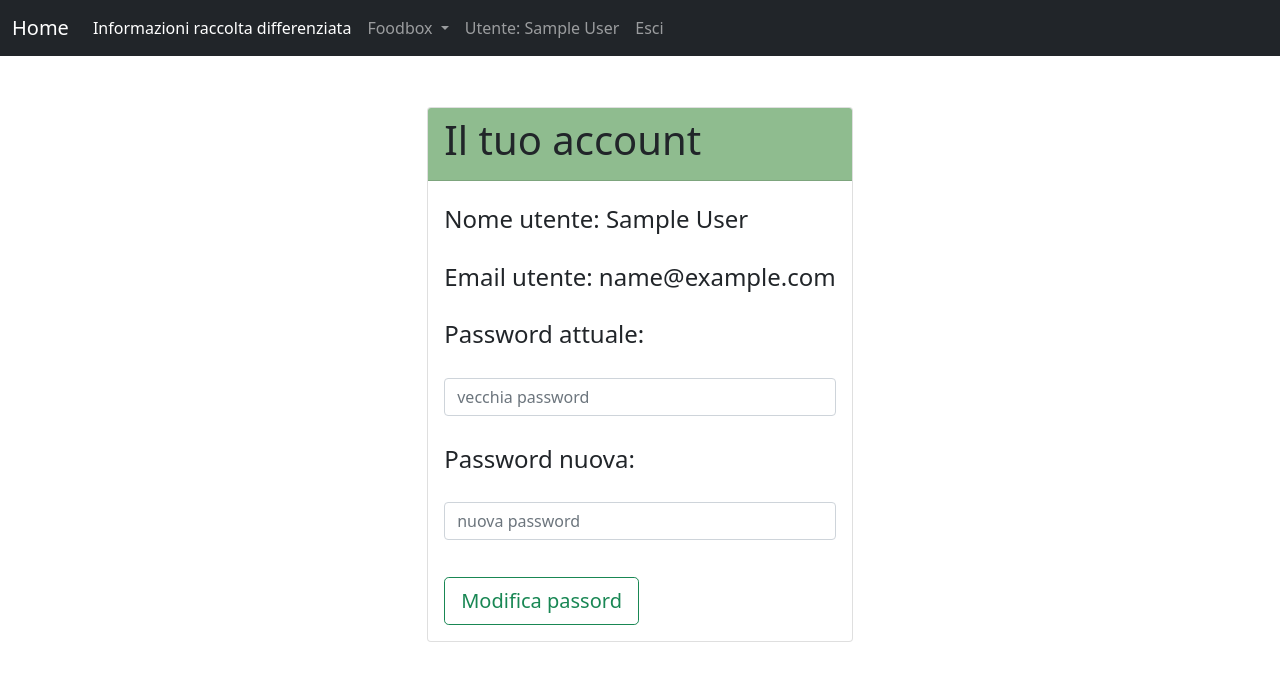
After one commit to RaffaeleMosca/GreenCityv1, a Flask app: page /utente/ in a window 1280 px wide. The commit adds this page. Shown: the top 681 px of the page. Run offline with Flask 2, Linux system fonts and the light colour scheme; the visitor is signed in with stand-in values (Sample User, id 1); some libraries are stand-ins or nearby versions.

Commit message:
aggiunta sezione account

```diff
--- a/app.py
+++ b/app.py
@@ -1,7 +1,8 @@
 from bson import ObjectId
-from flask import Flask, render_template, session, redirect, url_for, request, jsonify
+from flask import Flask, render_template, session, redirect, url_for, request, jsonify, flash
 from functools import wraps
 import pymongo
+from passlib.handlers.pbkdf2 import pbkdf2_sha256
 
 app = Flask(__name__)
 app.secret_key = b'\xcc^\x91\xea\x17-\xd0W\x03\xa7\xf8J0\xac8\xc5'
@@ -39,6 +40,25 @@ def dashboard():
 def raccolta():
     return render_template('raccolta.html')
 
+@app.route('/utente/')
+@login_required
+def utente():
+    return render_template('page_account.html')
+
+@app.route('/modificapass/<utente>,<passw>', methods=['GET', 'POST'])
+def modificapass(utente, passw):
+    password = request.form.get('password')
+    password = pbkdf2_sha256.encrypt(password)
+    if passw == password:
+        newpassword = request.form.get('newpassword')
+        newpassword = pbkdf2_sha256.encrypt(newpassword)
+        db.users.update_one({"email": utente}, {"$set": {"password": newpassword}})
+        flash('Password cambiata correttamente!')
+        return render_template('page_account.html')
+    else:
+        flash('Password errata!')
+        return render_template('page_account.html')
+
 @app.route('/foodbox/')
 @login_required
 def cibo():
@@ -49,9 +69,13 @@ def cibo():
 @app.route('/add', methods=['POST'])
 def add_todo():
     rifiuto = request.form.get('new-todo')
-    trovato = db.raccolta.find_one({'rifiuto': rifiuto})
-    dove = trovato['dove']
-    return render_template('raccolta.html', dove=dove)
+    if db.raccolta.find_one({'rifiuto': rifiuto}):
+        trovato = db.raccolta.find_one({'rifiuto': rifiuto})
+        dove = trovato['dove']
+        return render_template('raccolta.html', dove=dove)
+    else:
+        flash('Rifiuto non trovato!')
+        return render_template('raccolta.html')
 
 @app.route('/ordina/<oid>,<utente>', methods=('POST',))
 def ordina(oid, utente):
--- a/templates/base.html
+++ b/templates/base.html
@@ -40,7 +40,7 @@
                         </ul>
                     </li>
                     <li class="nav-item">
-                        <a class="nav-link" href="/dashboard/">Utente: {{ session['user']['email'] }}</a>
+                        <a class="nav-link" href="/utente/">Utente: {{ session['user']['name'] }}</a>
                     </li>
                     <li class="nav-item">
                         <a class="nav-link" href="/user/signout">Esci</a>
--- /dev/null
+++ b/templates/page_account.html
@@ -0,0 +1,43 @@
+{% extends "base.html" %}
+
+{% block content %}
+
+
+
+
+    <div class="container-fluid" style="width: fit-content; margin-top: 4%">
+    <div class="card">
+        <div class="card-header" style="background-color: darkseagreen">
+            <h1>Il tuo account</h1>
+        </div>
+        <div class="card-body">
+            <form name="modifica_pass_form" style="margin-top: 2%" action="{{ url_for('modificapass', utente =  session['user']['email'], passw = session['user']['password']) }}" method="POST" role="form">
+                <h4>
+                Nome utente: {{ session['user']['name'] }}
+                <br><br>
+                Email utente: {{ session['user']['email'] }}
+                <br><br>
+                <label for="name">Password attuale:</label>
+                <br><br>
+                <input type="password" name="password" class="form-control" required placeholder="vecchia password">
+                <br>
+
+                <label for="name">Password nuova:</label>
+                <br><br>
+                <input type="password" name="newpassword" class="form-control" required placeholder="nuova password">
+                <br>
+                </h4>
+                <input type="submit" value="Modifica passord" class="btn btn-outline-success btn-lg">
+            </form>
+            {% with messages = get_flashed_messages() %}
+                {% if messages %}
+                    {% for message in messages %}
+                        {{ message }}
+                    {% endfor %}
+                {% endif %}
+            {% endwith %}
+        </div>
+    </div>
+    </div>
+
+{% endblock %}
--- a/user/models.py
+++ b/user/models.py
@@ -1,4 +1,4 @@
-from flask import Flask, jsonify, request, session, redirect
+from flask import Flask, jsonify, request, session, redirect, flash, render_template
 from passlib.hash import pbkdf2_sha256
 from app import db
 import uuid
```
Also changed, not shown: templates/creabox.html (+5 -5 lines), templates/home.html (+5 -6 lines), templates/raccolta.html (+12 -2 lines).
